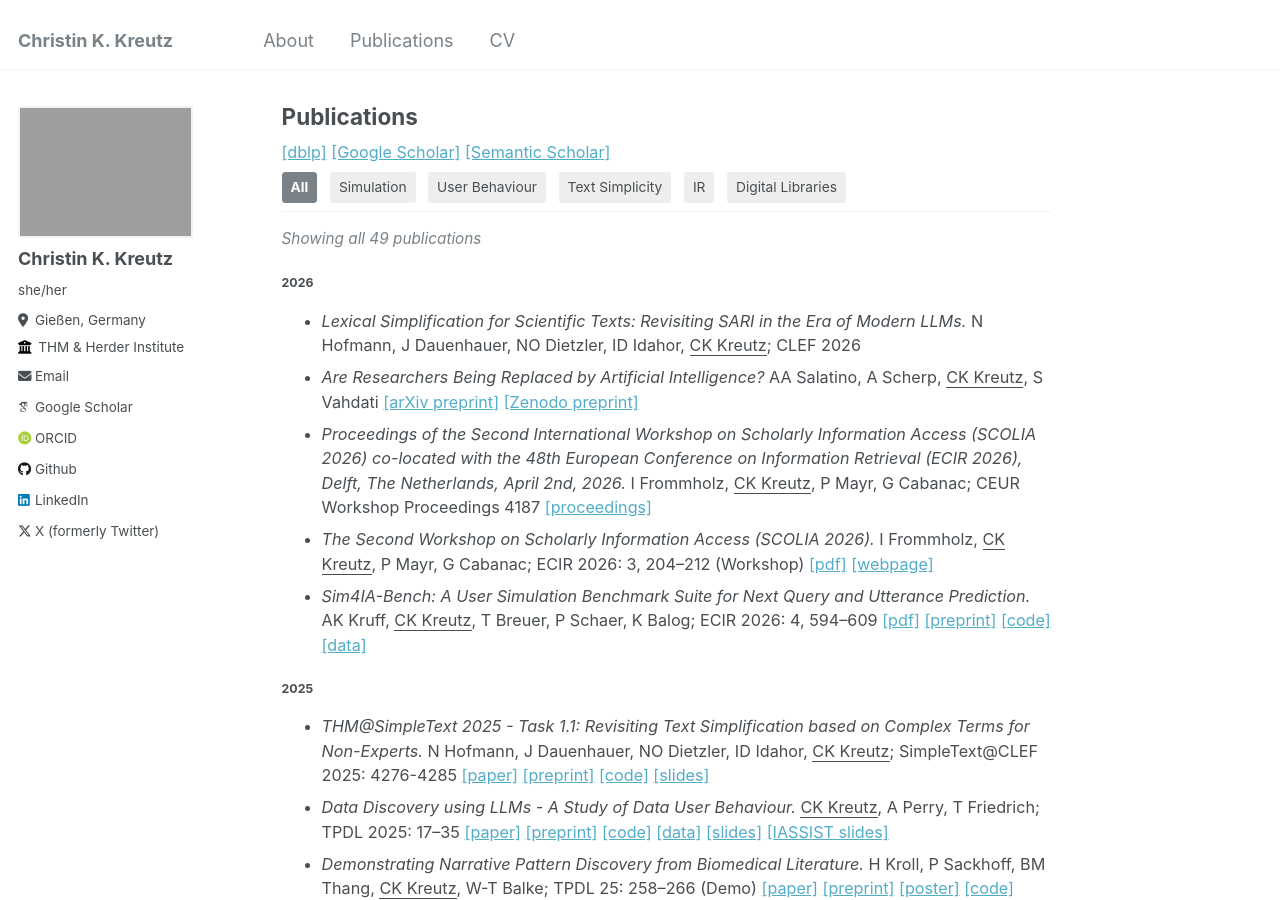
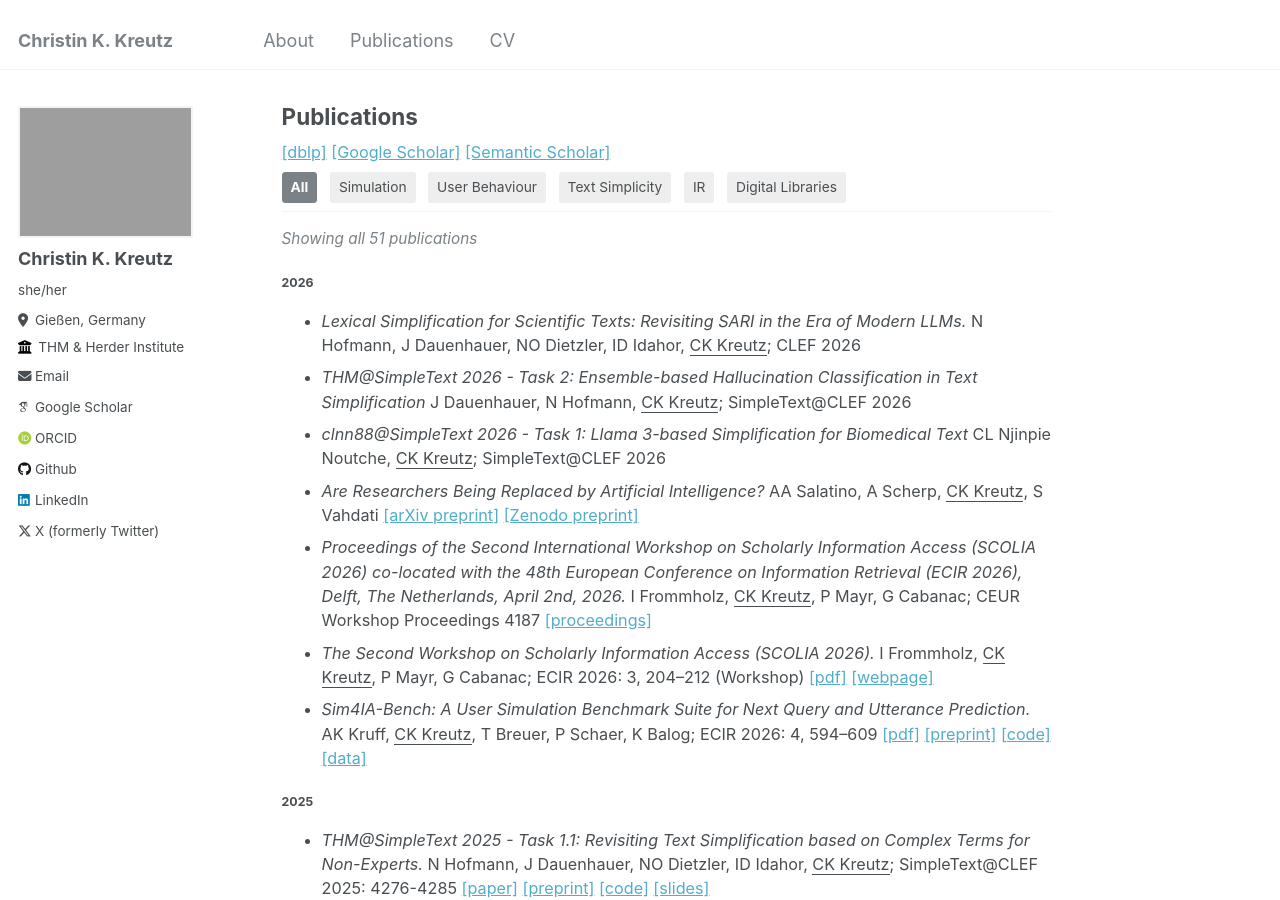
Before and after one commit to kreutzch/kreutzch.github.io, a Jekyll site: the page built from _pages/publications.md, in a window 1280 px wide and 900 px high. Built offline with Jekyll 4.4.1, drawn with Linux system fonts in a browser that asks for light colours; some web fonts are replaced.

Commit message:
Add new publications to the list

```diff
--- a/_pages/publications.md
+++ b/_pages/publications.md
@@ -27,6 +27,14 @@ author_profile: True
 <li class="pub-item" paper_categories="TS"><i>Lexical Simplification for Scientific Texts: Revisiting SARI in the Era of Modern LLMs.</i>
 N Hofmann, J Dauenhauer, NO Dietzler, ID Idahor, <u>CK Kreutz</u>;
 CLEF 2026
+</li>
+<li class="pub-item" paper_categories="TS"><i>THM@SimpleText 2026 - Task 2: Ensemble-based Hallucination Classification in Text Simplification</i>
+J Dauenhauer, N Hofmann, <u>CK Kreutz</u>;
+SimpleText@CLEF 2026
+</li>
+<li class="pub-item" paper_categories="TS"><i>clnn88@SimpleText 2026 - Task 1: Llama 3-based Simplification for Biomedical Text</i>
+CL Njinpie Noutche, <u>CK Kreutz</u>;
+SimpleText@CLEF 2026
 </li>
 <li class="pub-item" paper_categories=""><i>Are Researchers Being Replaced by Artificial Intelligence?</i>
 AA Salatino, A Scherp, <u>CK Kreutz</u>, S Vahdati
```
